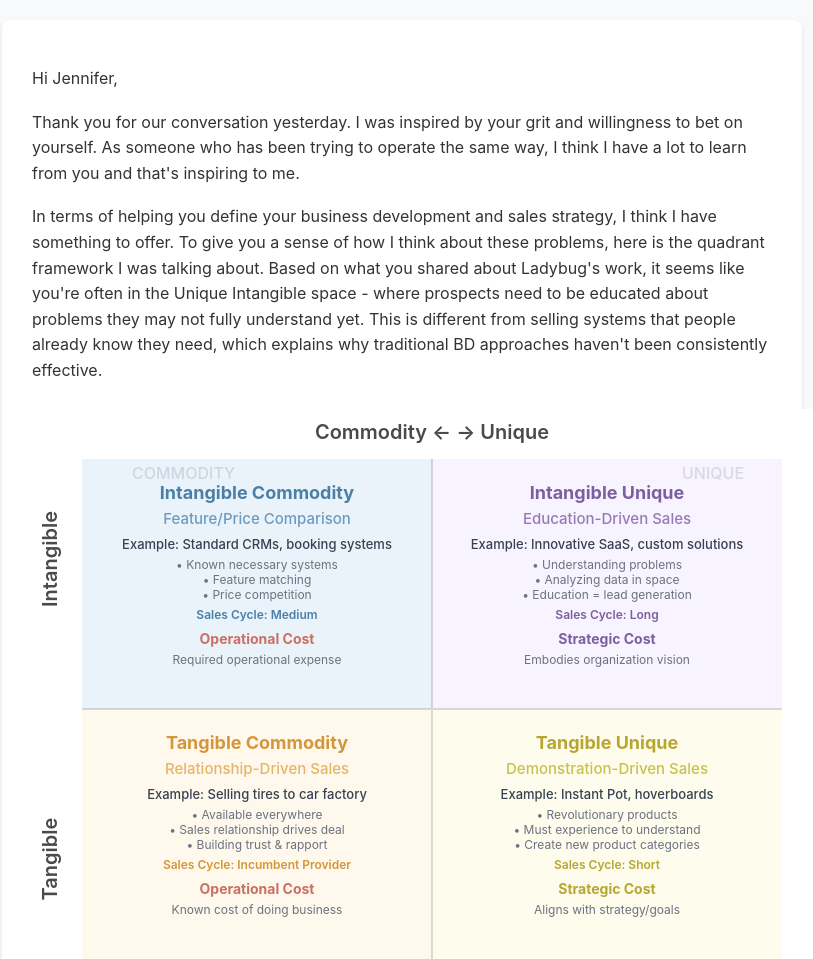
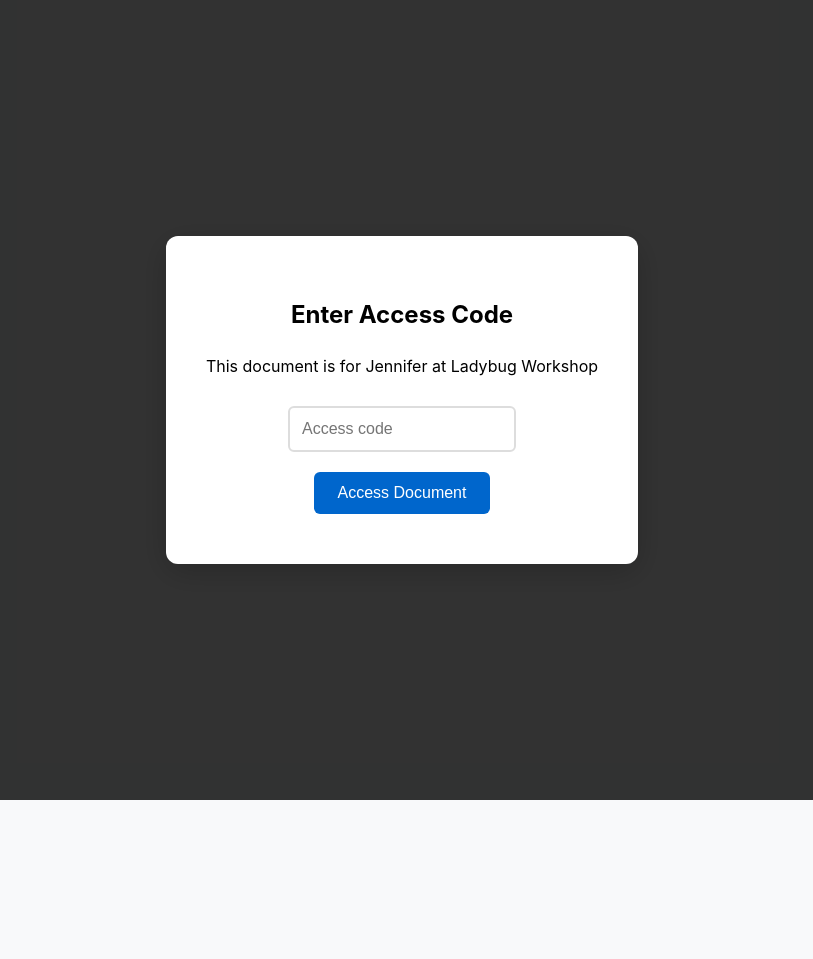
Before and after one commit to askGoldie/ladybug, a plain HTML site: page index.html in a window 1280 px wide. Shown: the top 959 px of the page, without its empty margins (238-1051 px from the left). After the commit the page ends 800 px from the top, so only its background shows below. Drawn offline with Linux system fonts and the light colour scheme.

Commit message:
Add files via upload

```diff
--- a/index.html
+++ b/index.html
@@ -34,9 +34,70 @@
             margin: 25px 0;
             text-align: center;
         }
+
+        .password-overlay {
+            position: fixed;
+            top: 0;
+            left: 0;
+            width: 100%;
+            height: 100%;
+            background: rgba(0, 0, 0, 0.8);
+            display: flex;
+            align-items: center;
+            justify-content: center;
+            z-index: 1000;
+        }
+
+        .password-form {
+            background: white;
+            padding: 40px;
+            border-radius: 12px;
+            text-align: center;
+            box-shadow: 0 8px 32px rgba(0, 0, 0, 0.2);
+        }
+
+        .password-input {
+            padding: 12px;
+            border: 2px solid #ddd;
+            border-radius: 6px;
+            font-size: 16px;
+            margin: 10px;
+            width: 200px;
+        }
+
+        .password-button {
+            padding: 12px 24px;
+            background: #0066cc;
+            color: white;
+            border: none;
+            border-radius: 6px;
+            font-size: 16px;
+            cursor: pointer;
+            margin: 10px;
+        }
+
+            .password-button:hover {
+                background: #0052a3;
+            }
+
+        .hidden {
+            display: none;
+        }
     </style>
 </head>
 <body>
+    <div id="passwordOverlay" class="password-overlay">
+        <div class="password-form">
+            <h2>Enter Access Code</h2>
+            <p>This document is for Jennifer at Ladybug Workshop</p>
+            <input type="password" id="passwordInput" class="password-input" placeholder="Access code">
+            <br>
+            <button onclick="checkPassword()" class="password-button">Access Document</button>
+            <p id="errorMessage" style="color: red; display: none;">Incorrect access code</p>
+        </div>
+    </div>
+
+    <div id="mainContent" class="hidden">
         <div class="message-container">
             <div class="message-body">
                 <p>Hi Jennifer,</p>
@@ -220,5 +281,28 @@
                 <p>Best,<br>Jeff</p>
             </div>
         </div>
+    </div>
+
+    <script>
+        function checkPassword() {
+            const password = document.getElementById('passwordInput').value;
+            const correctPassword = 'PineApple'; // Change this to your preferred password
+
+            if (password === correctPassword) {
+                document.getElementById('passwordOverlay').style.display = 'none';
+                document.getElementById('mainContent').classList.remove('hidden');
+            } else {
+                document.getElementById('errorMessage').style.display = 'block';
+                document.getElementById('passwordInput').value = '';
+            }
+        }
+
+        // Allow Enter key to submit password
+        document.getElementById('passwordInput').addEventListener('keypress', function(e) {
+            if (e.key === 'Enter') {
+                checkPassword();
+            }
+        });
+    </script>
 </body>
 </html>
```
Lines whose indentation alone changed are shown as unchanged.
